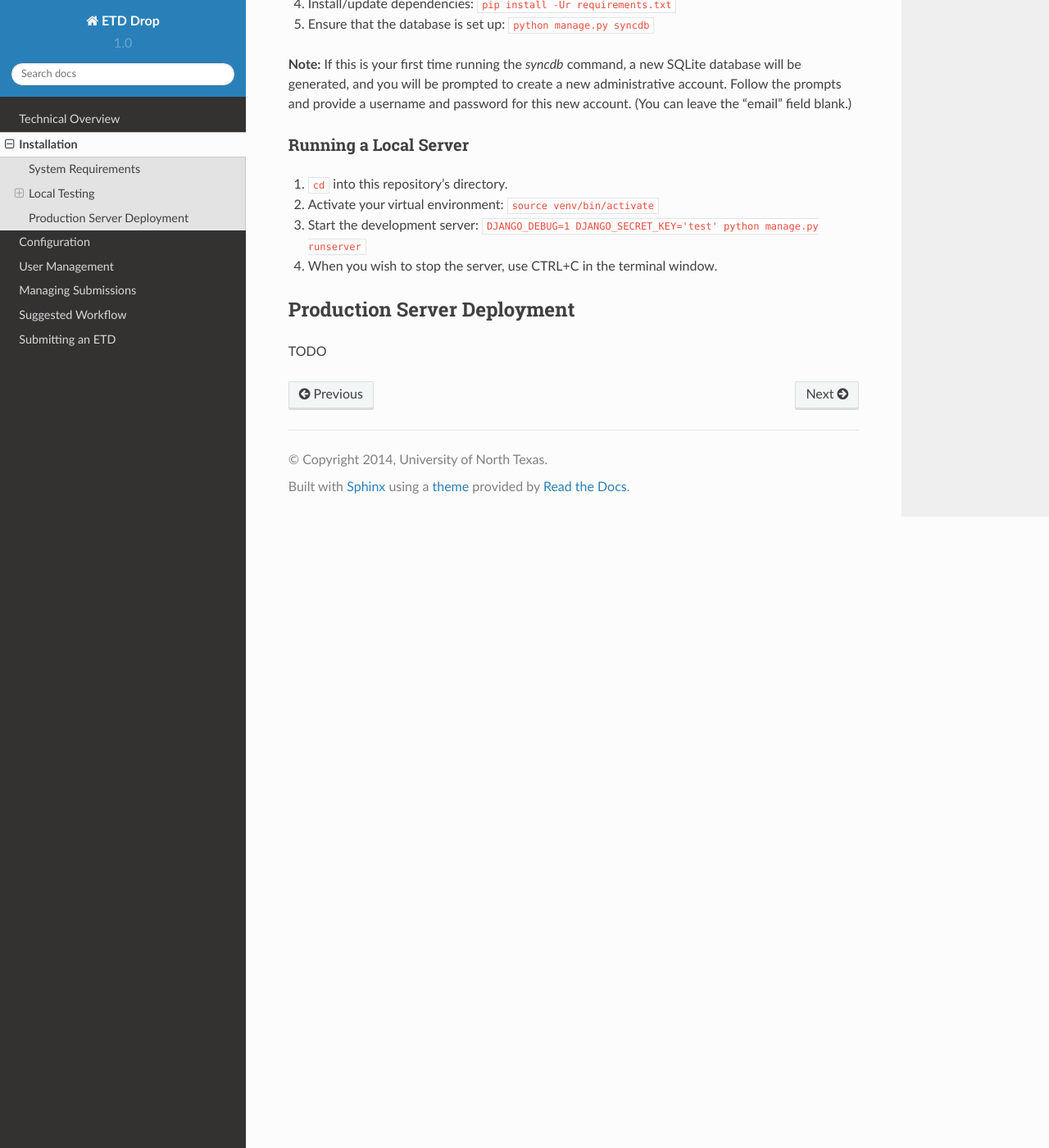
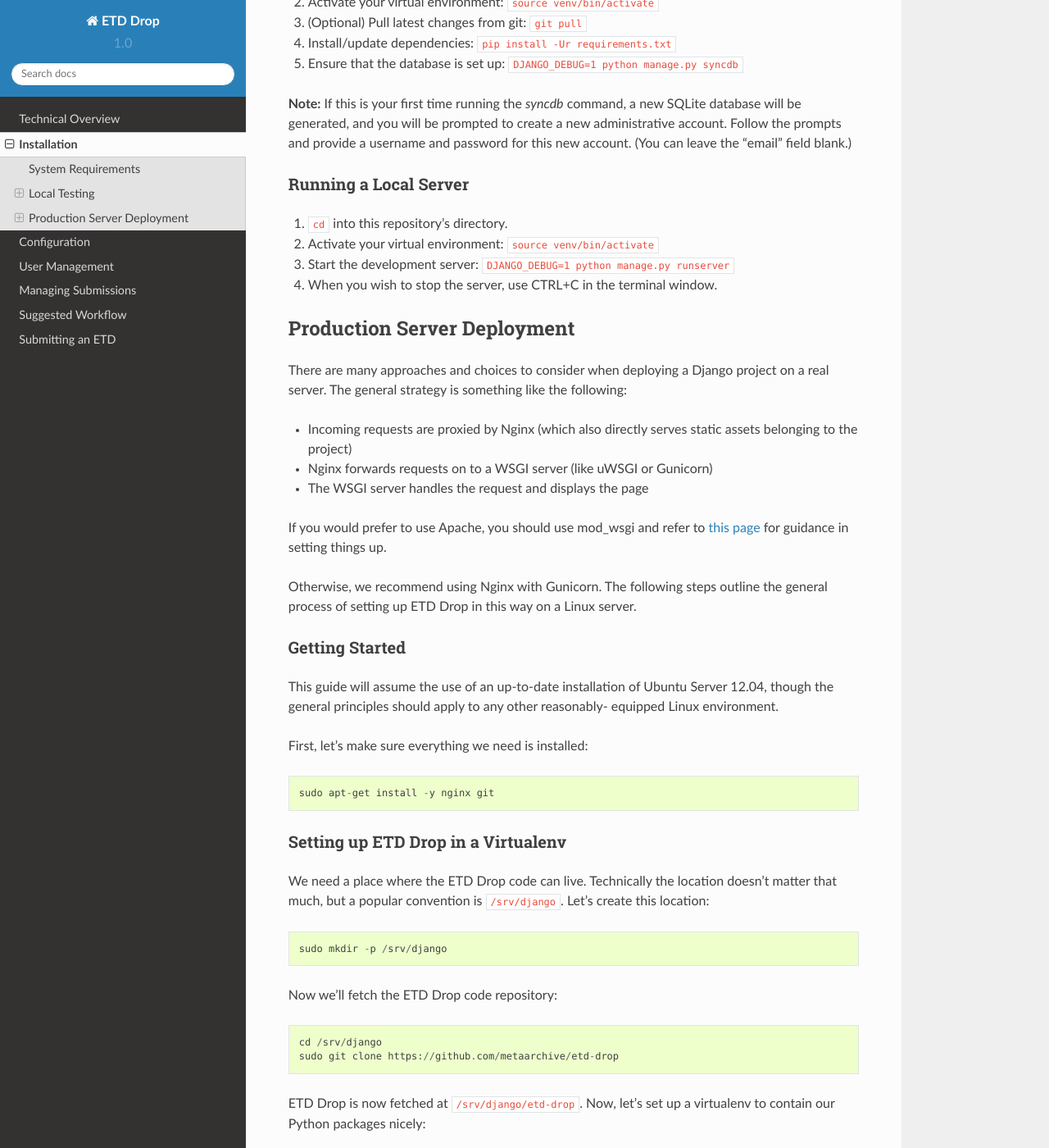
Before and after one commit to MetaArchive/etd-drop, a Sphinx documentation site: the page built from docs/source/installation.rst, in a window 1280 px wide and 1400 px high, scrolled down 889 px. Shown: the whole window at 82% size. Built offline with Sphinx 7.4.7 and the Read the Docs theme 2.0.0, drawn with Linux system fonts in a browser that asks for light colours; some of the changed text lies outside the part shown.

Commit message:
Finalize production install tutorial

```diff
--- a/docs/source/installation.rst
+++ b/docs/source/installation.rst
@@ -18,7 +18,9 @@
 Local Testing
 =============
 
-TODO (See README.md in the meantime)
+These instructions should help you to set up an instance of ETD Drop running
+locally on a personal machine or VM. This is useful for small scale testing or
+development, but not for serving the application to actual users.
 
 Initial Setup
 -------------
@@ -37,7 +39,7 @@
 2. Activate your virtual environment: ``source venv/bin/activate``
 3. (Optional) Pull latest changes from git: ``git pull``
 4. Install/update dependencies: ``pip install -Ur requirements.txt``
-5. Ensure that the database is set up: ``python manage.py syncdb``
+5. Ensure that the database is set up: ``DJANGO_DEBUG=1 python manage.py syncdb``
 
 **Note:** If this is your first time running the *syncdb* command, a new
 SQLite database will be generated, and you will be prompted to create a new
@@ -49,10 +51,112 @@
 
 1. ``cd`` into this repository's directory.
 2. Activate your virtual environment: ``source venv/bin/activate``
-3. Start the development server: ``DJANGO_DEBUG=1 DJANGO_SECRET_KEY='test' python manage.py runserver``
+3. Start the development server: ``DJANGO_DEBUG=1 python manage.py runserver``
 4. When you wish to stop the server, use CTRL+C in the terminal window.
 
 Production Server Deployment
 ============================
 
-TODO
+There are many approaches and choices to consider when deploying a Django
+project on a real server. The general strategy is something like the
+following:
+
+* Incoming requests are proxied by Nginx (which also directly serves static
+  assets belonging to the project)
+* Nginx forwards requests on to a WSGI server (like uWSGI or Gunicorn)
+* The WSGI server handles the request and displays the page
+
+If you would prefer to use Apache, you should use mod_wsgi and refer to
+`this page <https://docs.djangoproject.com/en/1.6/howto/deployment/wsgi/modwsgi/>`_
+for guidance in setting things up.
+
+Otherwise, we recommend using Nginx with Gunicorn. The following steps outline
+the general process of setting up ETD Drop in this way on a Linux server.
+
+Getting Started
+---------------
+
+This guide will assume the use of an up-to-date installation of Ubuntu Server
+12.04, though the general principles should apply to any other reasonably-
+equipped Linux environment.
+
+First, let's make sure everything we need is installed::
+
+    sudo apt-get install -y nginx git
+
+Setting up ETD Drop in a Virtualenv
+-----------------------------------
+
+We need a place where the ETD Drop code can live. Technically the location
+doesn't matter that much, but a popular convention is ``/srv/django``. Let's
+create this location::
+
+    sudo mkdir -p /srv/django
+
+Now we'll fetch the ETD Drop code repository::
+
+    cd /srv/django
+    sudo git clone https://github.com/metaarchive/etd-drop
+
+ETD Drop is now fetched at ``/srv/django/etd-drop``.
+Now, let's set up a virtualenv to contain our Python packages nicely::
+
+    sudo virtualenv /srv/venv/etd-drop
+
+The following command "activates" the new virtualenv in your current shell so
+that we are in the correct environment for the next several steps::
+
+    sudo -i
+    source /srv/venv/etd-drop/bin/activate
+
+Now go to the ETD Drop source code directory and fetch its dependencies::
+
+    cd /srv/django/etd-drop
+    pip install -r requirements.txt
+
+Configure Nginx
+---------------
+
+To make things simple, we've provided a sample Nginx configuration file along
+with the ETD Drop source code. Install it as follows::
+
+    cp /srv/django/etd-drop/nginx/etd-drop.conf /etc/nginx/sites-available
+    ln -s ../sites-available/etd-drop.conf /etc/nginx/sites-enabled/
+    rm /etc/nginx/sites-enabled/default # Disables the default nginx config
+
+Configuring Settings
+--------------------
+
+Before going any further, you will need to edit
+``/srv/django/etd-drop/etd_drop/settings.py`` and configure your project's
+settings (especially the DATABASES setting if you wish to use something other
+than SQLite3 to store user accounts). Refer to :doc:`configuration` for details.
+
+Initializing ETD Drop
+---------------------
+
+Do the following in order to initialize ETD Drop::
+
+    source /srv/venv/etd-drop/bin/activate
+    cd /srv/django/etd-drop/
+    python manage.py collectstatic -c --noinput
+    python manage.py syncdb
+    python manage.py syncdb --noinput
+
+At this point, you should create an initial "superuser" account (an
+administrative account which will be able to log in and manage other user
+accounts in ETD Drop). Run the following command and follow the prompts::
+
+    python manage.py createsuperuser
+
+Choose these credentials wisely as this account will have full administrative
+privileges inside the application.
+
+Running the Server
+------------------
+
+Finally, the commands you will use to start up the servers::
+
+    sudo service nginx restart
+    cd /srv/django/etd-drop
+    sudo /srv/venv/etd-drop/bin/gunicorn -b unix:/tmp/gunicorn.sock etd_drop.wsgi:application
```
Also changed, not shown: docs/source/configuration.rst (+69 -13 lines), 2 other files.
